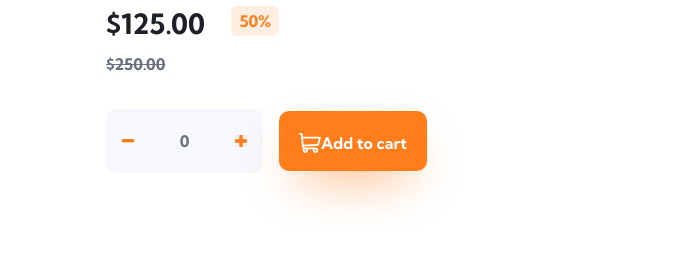
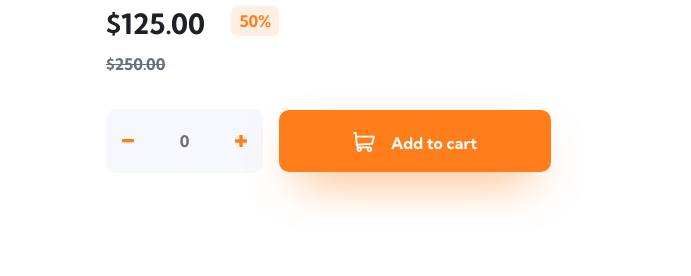
Before and after one commit to mohamedxamid/sneakers-ecommerce-product-page, a plain HTML site: page index.html in a window 1280 px wide. Shown: the part 534-810 px from the top of the page, 589-1280 px from the left. Drawn offline with Linux system fonts and the light colour scheme.

Commit message:
Update button html of hero-content-wrapper

```diff
--- a/index.html
+++ b/index.html
@@ -116,14 +116,16 @@
                     </div>
                     <div class="hero__quantity-button-wrapper">
                         <div class="hero__quantity quantity">
-                            <button class="quantity__button" type="button"><svg xmlns="http://www.w3.org/2000/svg" width="12" height="4" fill="none"><path fill="currentColor" d="M11.357 3.332A.641.641 0 0 0 12 2.69V.643A.641.641 0 0 0 11.357 0H.643A.641.641 0 0 0 0 .643v2.046c0 .357.287.643.643.643h10.714Z"/><mask id="a" width="12" height="4" x="0" y="0" maskUnits="userSpaceOnUse" style="mask-type:luminance"><path fill="#fff" d="M11.357 3.332A.641.641 0 0 0 12 2.69V.643A.641.641 0 0 0 11.357 0H.643A.641.641 0 0 0 0 .643v2.046c0 .357.287.643.643.643h10.714Z"/></mask></svg></button>
+                            <button class="quantity__button" id="quantity-minus" type="button"><svg xmlns="http://www.w3.org/2000/svg" width="12" height="4" fill="none"><path fill="currentColor" d="M11.357 3.332A.641.641 0 0 0 12 2.69V.643A.641.641 0 0 0 11.357 0H.643A.641.641 0 0 0 0 .643v2.046c0 .357.287.643.643.643h10.714Z"/><mask id="a" width="12" height="4" x="0" y="0" maskUnits="userSpaceOnUse" style="mask-type:luminance"><path fill="#fff" d="M11.357 3.332A.641.641 0 0 0 12 2.69V.643A.641.641 0 0 0 11.357 0H.643A.641.641 0 0 0 0 .643v2.046c0 .357.287.643.643.643h10.714Z"/></mask></svg></button>
                             <span class="quantity__number">0</span>
-                            <button class="quantity__button" type="button"><svg xmlns="http://www.w3.org/2000/svg" width="12" height="12" fill="none"><path fill="currentColor" d="M12 7.023V4.977a.641.641 0 0 0-.643-.643h-3.69V.643A.641.641 0 0 0 7.022 0H4.977a.641.641 0 0 0-.643.643v3.69H.643A.641.641 0 0 0 0 4.978v2.046c0 .356.287.643.643.643h3.69v3.691c0 .356.288.643.644.643h2.046a.641.641 0 0 0 .643-.643v-3.69h3.691A.641.641 0 0 0 12 7.022Z"/><mask id="a" width="12" height="12" x="0" y="0" maskUnits="userSpaceOnUse" style="mask-type:luminance"><path fill="#fff" d="M12 7.023V4.977a.641.641 0 0 0-.643-.643h-3.69V.643A.641.641 0 0 0 7.022 0H4.977a.641.641 0 0 0-.643.643v3.69H.643A.641.641 0 0 0 0 4.978v2.046c0 .356.287.643.643.643h3.69v3.691c0 .356.288.643.644.643h2.046a.641.641 0 0 0 .643-.643v-3.69h3.691A.641.641 0 0 0 12 7.022Z"/></mask><g mask="url(#a)"><path fill="none" d="M-.857-.857h13.714v13.714H-.857z"/></g></svg></button>
+                            <button class="quantity__button" id="quantity-plus" type="button"><svg xmlns="http://www.w3.org/2000/svg" width="12" height="12" fill="none"><path fill="currentColor" d="M12 7.023V4.977a.641.641 0 0 0-.643-.643h-3.69V.643A.641.641 0 0 0 7.022 0H4.977a.641.641 0 0 0-.643.643v3.69H.643A.641.641 0 0 0 0 4.978v2.046c0 .356.287.643.643.643h3.69v3.691c0 .356.288.643.644.643h2.046a.641.641 0 0 0 .643-.643v-3.69h3.691A.641.641 0 0 0 12 7.022Z"/><mask id="a" width="12" height="12" x="0" y="0" maskUnits="userSpaceOnUse" style="mask-type:luminance"><path fill="#fff" d="M12 7.023V4.977a.641.641 0 0 0-.643-.643h-3.69V.643A.641.641 0 0 0 7.022 0H4.977a.641.641 0 0 0-.643.643v3.69H.643A.641.641 0 0 0 0 4.978v2.046c0 .356.287.643.643.643h3.69v3.691c0 .356.288.643.644.643h2.046a.641.641 0 0 0 .643-.643v-3.69h3.691A.641.641 0 0 0 12 7.022Z"/></mask><g mask="url(#a)"><path fill="none" d="M-.857-.857h13.714v13.714H-.857z"/></g></svg></button>
                         </div>
-                        <button class="button">
+                        <button class="button button--wide">
                             <span class="button__inner">
-                                <svg class="button__icon" xmlns="http://www.w3.org/2000/svg" width="22" height="20" fill="none"><path fill="currentColor" fill-rule="evenodd" d="M3.863 3.641h17.062c.583 0 1.01.55.87 1.114l-1.822 7.283a.896.896 0 0 1-.817.677l-14.321.842c.256.598.849 1.01 1.53 1.01h10.008a2.72 2.72 0 0 1 2.717 2.716A2.72 2.72 0 0 1 16.373 20c-1.878 0-3.197-1.872-2.555-3.642H8.913C9.556 18.13 8.233 20 6.358 20 4.1 20 2.83 17.385 4.22 15.611c-.77-.61-1.218-1.508-1.29-2.336l-.98-10.909v.001c.072.796.169 1.876-.051-.575H.896A.896.896 0 0 1 .896 0h1.82c.465 0 .852.354.894.816l.253 2.825Zm1.57 13.642a.926.926 0 0 0 1.85 0 .926.926 0 0 0-1.85 0Zm10.94.925a.926.926 0 0 1 0-1.85.926.926 0 0 1 0 1.85Zm-11.78-6.432 13.801-.811 1.383-5.531H4.024l.57 6.342Z" clip-rule="evenodd"/></svg>
-                                Add to cart
+                                <span class="button__prepend">
+                                    <svg class="" xmlns="http://www.w3.org/2000/svg" width="22" height="20" fill="none"><path fill="currentColor" fill-rule="evenodd" d="M3.863 3.641h17.062c.583 0 1.01.55.87 1.114l-1.822 7.283a.896.896 0 0 1-.817.677l-14.321.842c.256.598.849 1.01 1.53 1.01h10.008a2.72 2.72 0 0 1 2.717 2.716A2.72 2.72 0 0 1 16.373 20c-1.878 0-3.197-1.872-2.555-3.642H8.913C9.556 18.13 8.233 20 6.358 20 4.1 20 2.83 17.385 4.22 15.611c-.77-.61-1.218-1.508-1.29-2.336l-.98-10.909v.001c.072.796.169 1.876-.051-.575H.896A.896.896 0 0 1 .896 0h1.82c.465 0 .852.354.894.816l.253 2.825Zm1.57 13.642a.926.926 0 0 0 1.85 0 .926.926 0 0 0-1.85 0Zm10.94.925a.926.926 0 0 1 0-1.85.926.926 0 0 1 0 1.85Zm-11.78-6.432 13.801-.811 1.383-5.531H4.024l.57 6.342Z" clip-rule="evenodd"/></svg>
+                                </span>
+                                <span class="button__text">Add to cart</span>
                             </span>
                         </button>
                     </div>
```
